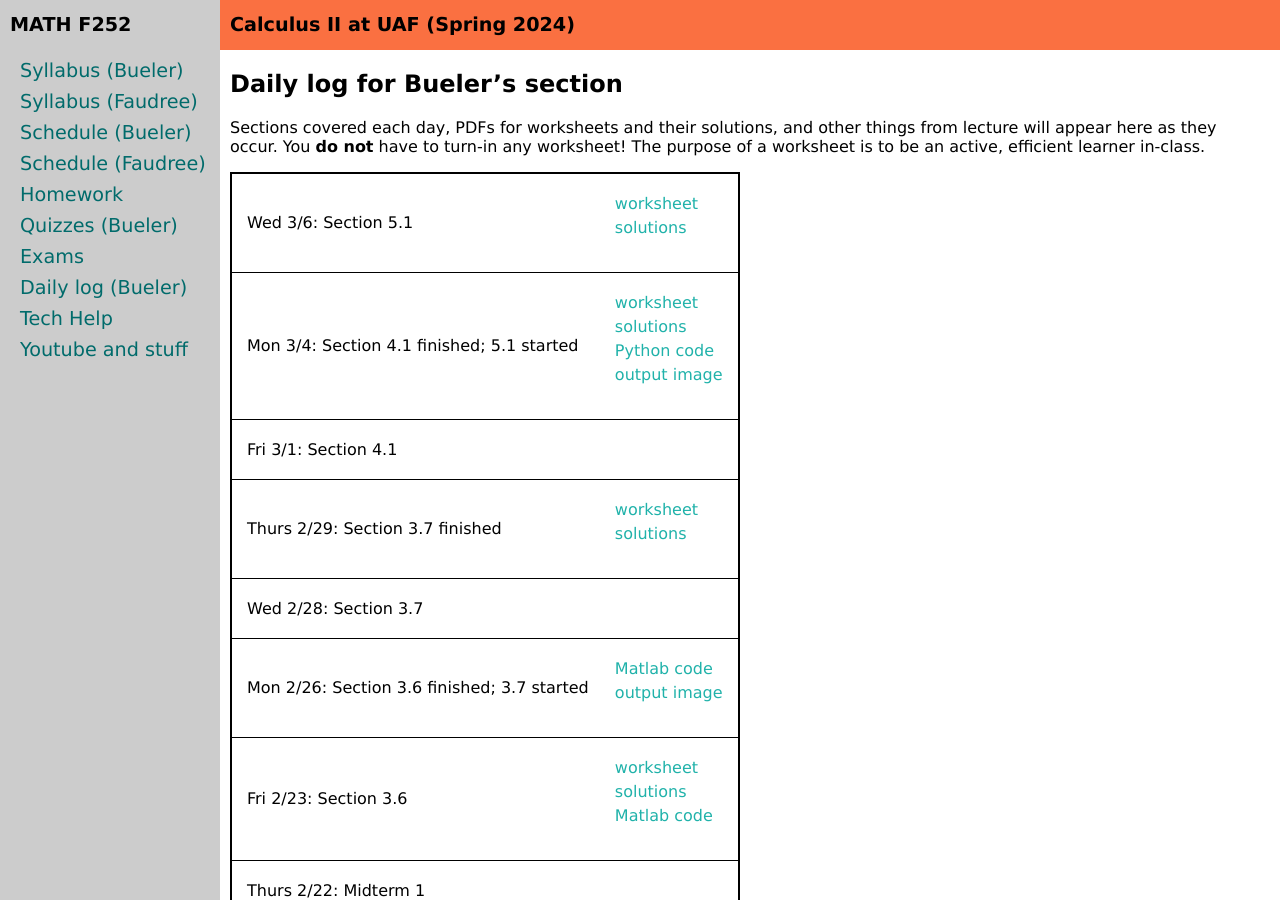
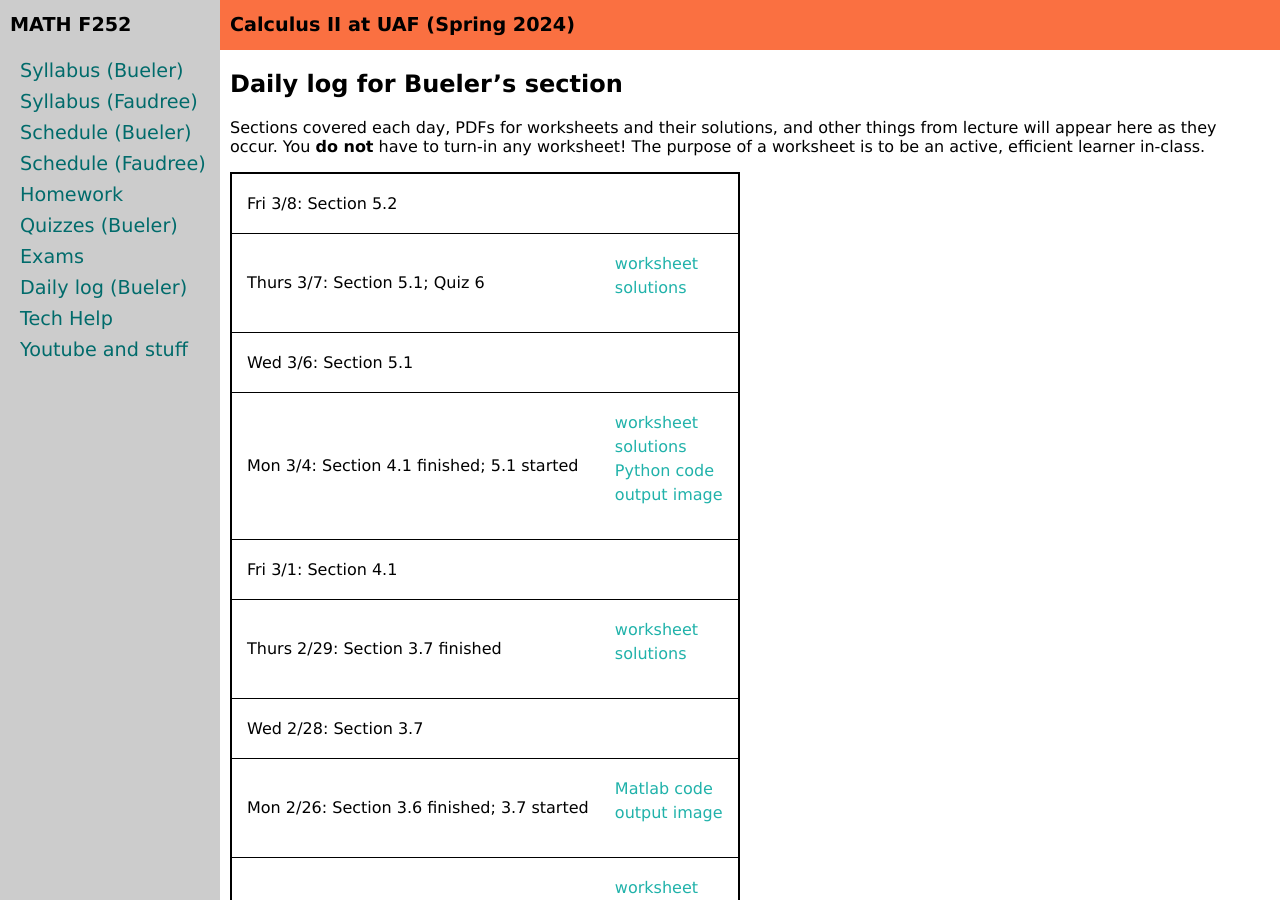
Before and after one commit to uaf-math/calc2, a Jekyll site: the page built from daily.md, in a window 1280 px wide and 900 px high. Built offline with Jekyll 4.4.1, drawn with Linux system fonts in a browser that asks for light colours.

Commit message:
update daily log and post quiz 6 w solns

```diff
--- a/_data/daily.yml
+++ b/_data/daily.yml
@@ -1,10 +1,14 @@
 semester: Spring 2024
 home: assets/worksheets/S24
 daily:
+- name: Section 5.2
+  date: Fri 3/8
+- name: Section 5.1; Quiz 6
+  date: Thurs 3/7
+  worksheet: 5p1.pdf
+  solutions: 5p1solns.pdf
 - name: Section 5.1
   date: Wed 3/6
-  worksheet: 5p1.pdf
-  solutions: 5p1solns.pdf
 - name: Section 4.1 finished; 5.1 started
   date: Mon 3/4
   extworksheet: https://uaf-math251.github.io/calc2/assets/worksheets/S22/4p2.pdf
--- a/_data/quizzes.yml
+++ b/_data/quizzes.yml
@@ -23,6 +23,8 @@
   solutions: Bueler/quiz5solns.pdf
 - name: Quiz 6
   sections: 3.7 and 4.1
+  blank: Bueler/quiz6.pdf
+  solutions: Bueler/quiz6solns.pdf
 - name: Quiz 7
   sections: 5.2 and 5.3
 - name: Quiz 8
```
Also changed, not shown: 3 other files.
